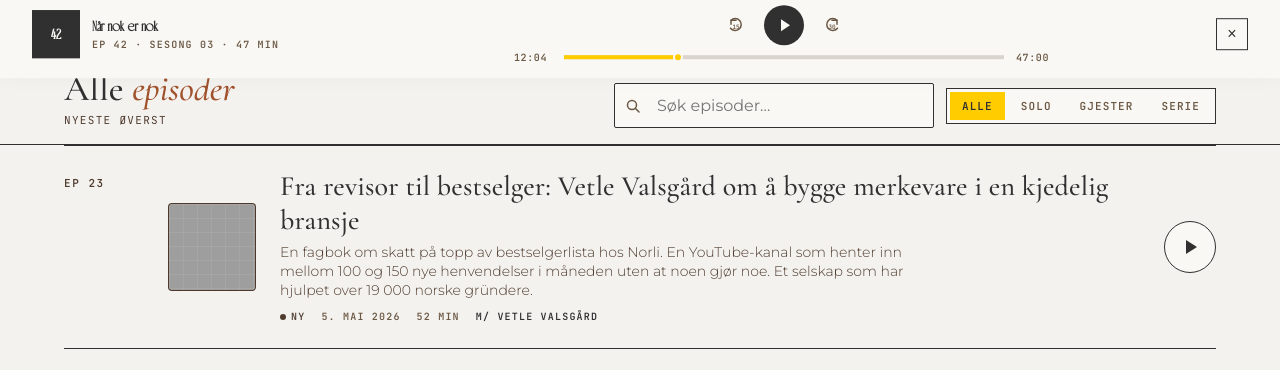
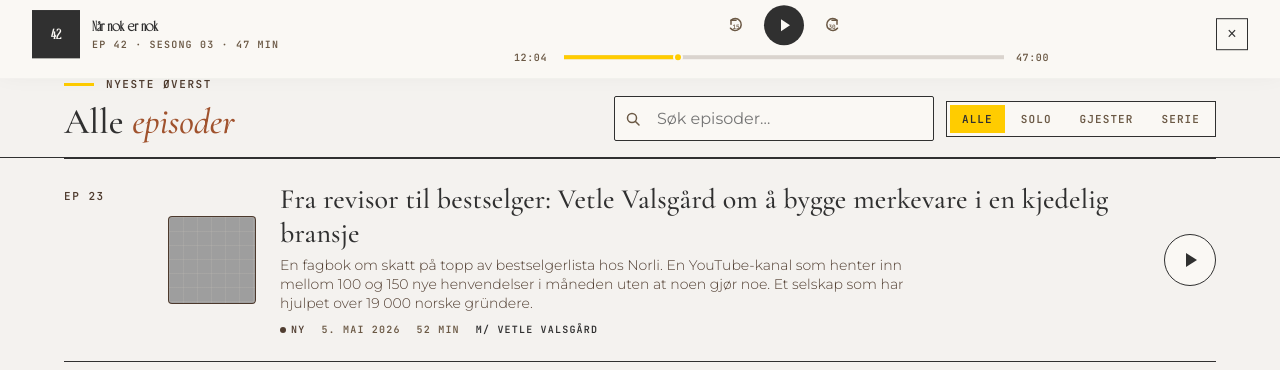
Before and after one commit to hegechristine/podcast, a plain HTML site: page index.html in a window 1280 px wide. Shown: the part 828-1198 px from the top of the page. Drawn offline with nearby package versions, Linux system fonts and the light colour scheme; grey boxes are pictures that could not be loaded; a script that the page names is missing.

Commit message:
Showside list-head: 'Nyeste øverst' som eyebrow over Alle episoder
- Markup: flytt list-head__sub fra etter h2 til før h2
- CSS: gul 30px ::before-strek (matcher kicker-mønsteret),
  margin-top fjernet, margin-bottom 12px

Resultat: 'NYESTE ØVERST' eyebrow → 'Alle episoder' h2 — samme
oppskrift som .about__eyebrow / .ep-more__head på resten av siden.

Co-Authored-By: Claude Opus 4.7 (1M context) <noreply@anthropic.com>

```diff
--- a/index.html
+++ b/index.html
@@ -621,9 +621,18 @@
   }
   .list-head h2 em { font-family: var(--font-editorial); font-style: italic; font-weight: 500; color: var(--rust-400); }
   .list-head__sub {
-    font-family: var(--font-mono); font-size: 11px;
-    letter-spacing: 0.12em; text-transform: uppercase; color: var(--olive-600);
-    margin-top: 6px;
+    font-family: var(--font-mono); font-size: 11px; font-weight: 600;
+    letter-spacing: 0.14em; text-transform: uppercase; color: var(--olive-600);
+    margin: 0 0 12px;
+    display: inline-flex;
+    align-items: center;
+    gap: 12px;
+  }
+  .list-head__sub::before {
+    content: "";
+    width: 30px; height: 3px;
+    background: var(--soft-yellow);
+    flex-shrink: 0;
   }
   .controls { display: flex; align-items: center; gap: var(--space-3); }
   .search {
@@ -1686,8 +1695,8 @@
 <!-- ========== LIST CONTROLS ========== -->
 <section class="list-head">
   <div>
+    <div class="list-head__sub" id="list-meta">Nyeste øverst</div>
     <h2>Alle <em>episoder</em></h2>
-    <div class="list-head__sub" id="list-meta">Nyeste øverst</div>
   </div>
   <div class="controls">
     <div class="search">
```
